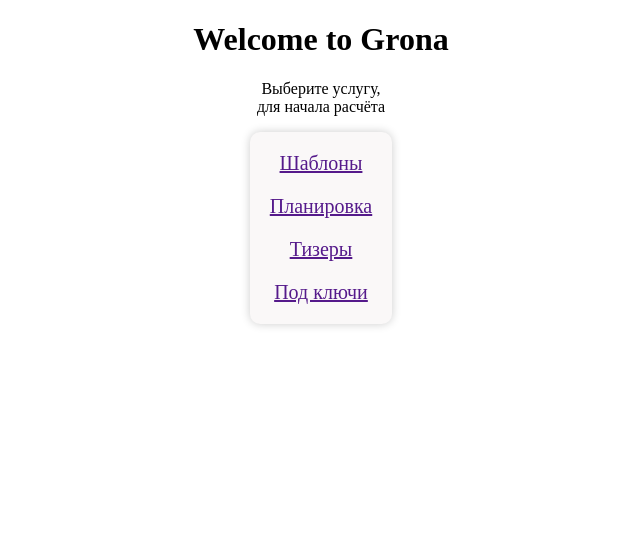
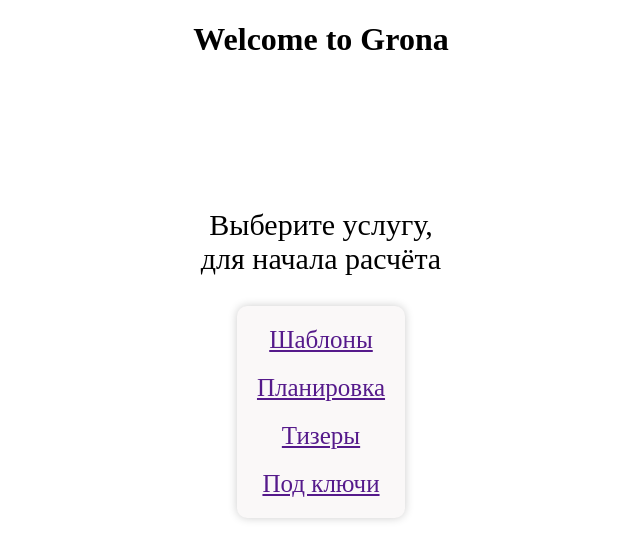
Before and after one commit to Cr0nn/TgBot.io, a plain HTML site: page index.html in a window 1280 px wide. Shown: the whole page, without its empty margins (319-959 px from the left). Drawn offline with Linux system fonts and the light colour scheme.

Commit message:
Add files via upload

```diff
--- a/index.html
+++ b/index.html
@@ -13,7 +13,7 @@
     <body>
         <div id="main">
             <h1>Welcome to Grona</h1>
-            <p>Выберите услугу,<br>для начала расчёта</p>
+            <p style="margin-top: 150px; font-size: 30px;">Выберите услугу,<br>для начала расчёта</p>
             <div class="box1">
                 <a href="" class="rf">Шаблоны</a><br>
                 <a href="" class="rf">Планировка</a><br>
--- a/style.css
+++ b/style.css
@@ -9,8 +9,8 @@
     box-sizing: border-box;
     margin-left: auto;
     margin-right: auto;
-    color: aqua;
-    font-size: 20px;
+    color: rgb(105, 255, 255);
+    font-size: 25px;
 }
 a {
     display: inline-block;
```
